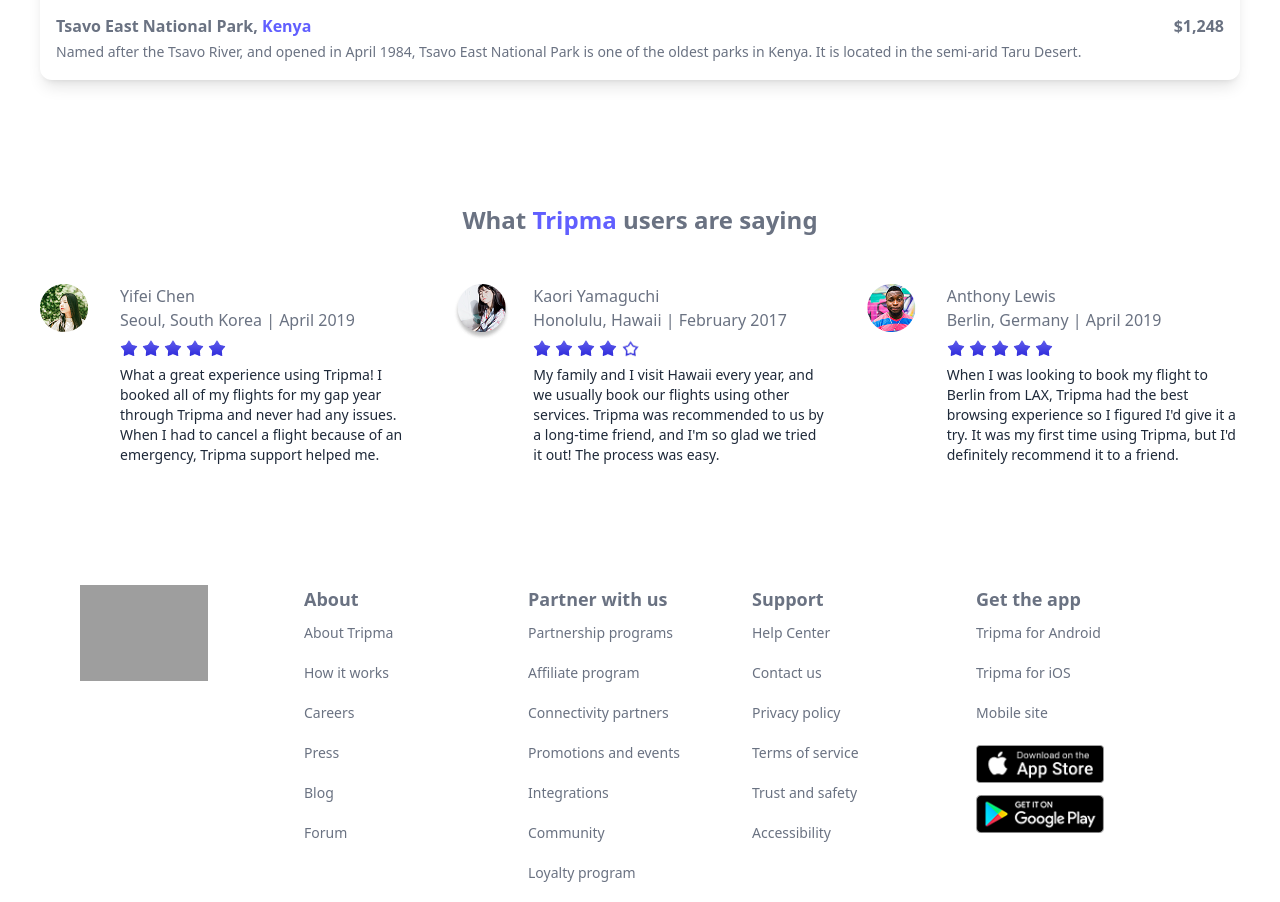
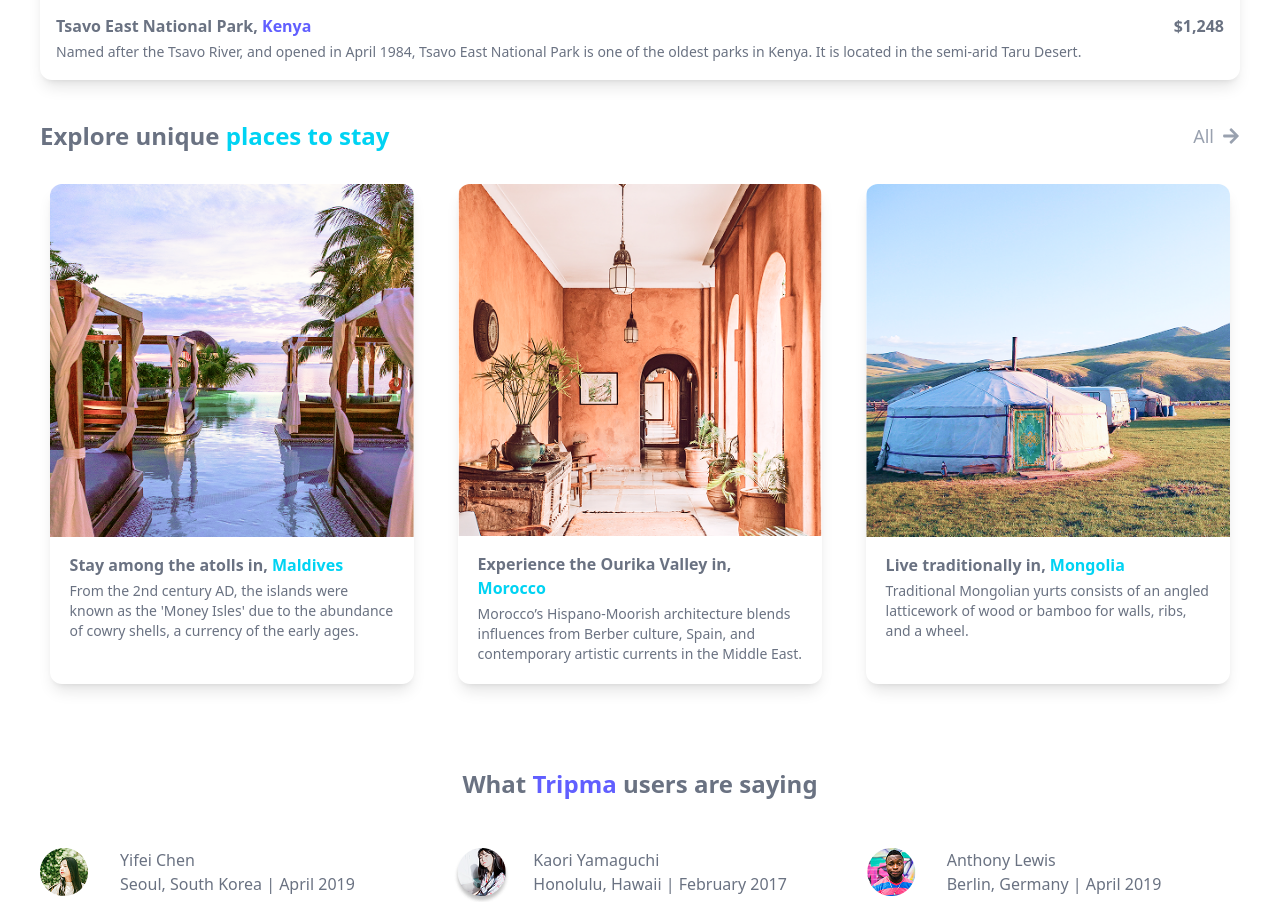
Before and after one commit to Hira-Haider-46/tripma, a React (Vite) app: page / in a window 1280 px wide. Shown: the part 1845-2747 px from the top of the page. Built offline with nearby package versions, Linux system fonts and the light colour scheme; grey boxes are pictures that could not be loaded.

Commit message:
flight deals component updated

```diff
--- a/src/components/FlightDeals.tsx
+++ b/src/components/FlightDeals.tsx
@@ -3,6 +3,9 @@
 import card_2 from "../assets/card_2.png";
 import card_3 from "../assets/card_3.png";
 import card_4 from "../assets/card_7.png";
+import card_5 from "../assets/card_4.png";
+import card_6 from "../assets/card_5.png";
+import card_7 from "../assets/card_6.png";
 
 const FlightDeals: React.FC = () => {
   return (
@@ -12,7 +15,7 @@
           Find your next adventure with these{" "}
           <span className="text-indigo-500">flight deals</span>
         </h1>
-        <p className="flex items-center gap-2 text-lg cursor-pointer text-gray-400 hover:text-indigo-500 transition">
+        <p className="flex items-center gap-2 text-lg cursor-pointer text-gray-400">
           All <FaArrowRight />
         </p>
       </div>
@@ -74,6 +77,55 @@
         </div>
         <p className="ml-4 mt-1 text-sm">Named after the Tsavo River, and opened in April 1984, Tsavo East National Park is one of the oldest parks in Kenya. It is located in the semi-arid Taru Desert.</p>
       </div>
+      <div className="flex flex-col md:flex-row justify-between items-start md:items-center mb-8">
+            <h1 className="font-semibold text-2xl mb-4 md:mb-0">
+            Explore unique{" "}
+              <span className="text-cyan-400">places to stay</span>
+            </h1>
+            <p className="flex items-center gap-2 text-lg cursor-pointer text-gray-400">
+              All <FaArrowRight />
+            </p>
+      </div>
+      <div className="grid grid-cols-1 sm:grid-cols-2 lg:grid-cols-3 gap-6">
+        {[
+          {
+            img: card_5,
+            place: "Stay among the atolls in",
+            location: "Maldives",
+            desc: "From the 2nd century AD, the islands were known as the 'Money Isles' due to the abundance of cowry shells, a currency of the early ages.",
+          },
+          {
+            img: card_7,
+            place: "Experience the Ourika Valley in",
+            location: "Morocco",
+            desc: "Morocco’s Hispano-Moorish architecture blends influences from Berber culture, Spain, and contemporary artistic currents in the Middle East.",
+          },
+          {
+            img: card_6,
+            place: "Live traditionally in",
+            location: "Mongolia",
+            desc: "Traditional Mongolian yurts consists of an angled latticework of wood or bamboo for walls, ribs, and a wheel.",
+          },
+        ].map((deal, index) => (
+          <div
+            key={index}
+            className="rounded-xl shadow-lg cursor-pointer hover:scale-99 duration-500 w-[80%] sm:w-[85%] lg:w-[95%] mx-auto"
+          >
+            <img
+              src={deal.img}
+              alt={deal.place}
+              className="rounded-t-xl w-full h-48 object-cover xl:h-auto"
+            />
+            <div className="px-5 pt-4">
+              <p className="font-semibold">
+                {deal.place},{" "}
+                <span className="text-cyan-400">{deal.location}</span>
+              </p>
+              <p className="mb-5 mt-1 text-sm">{deal.desc}</p>
+            </div>
+          </div>
+        ))}
+      </div>
     </div>
   );
 };
```
